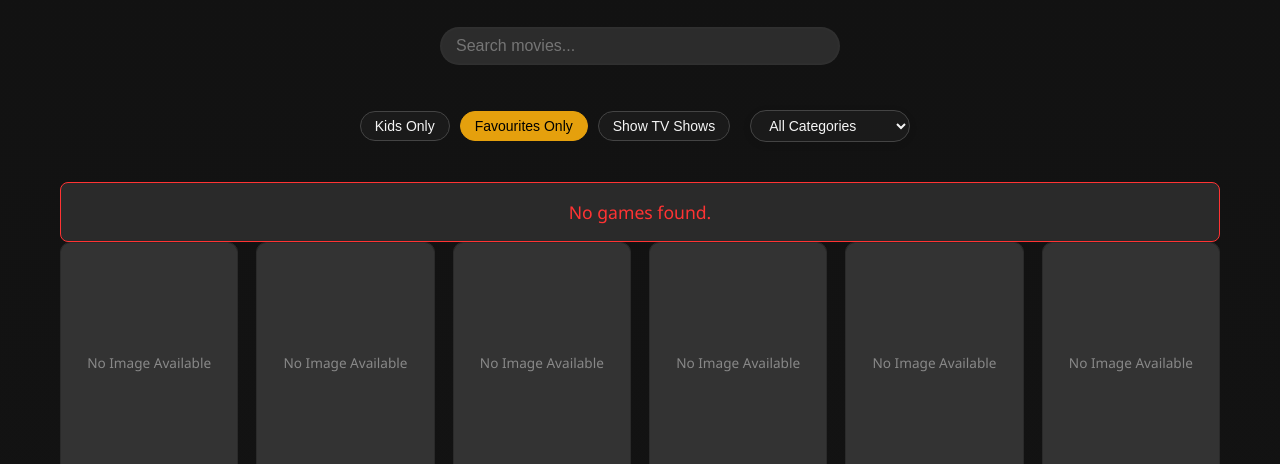
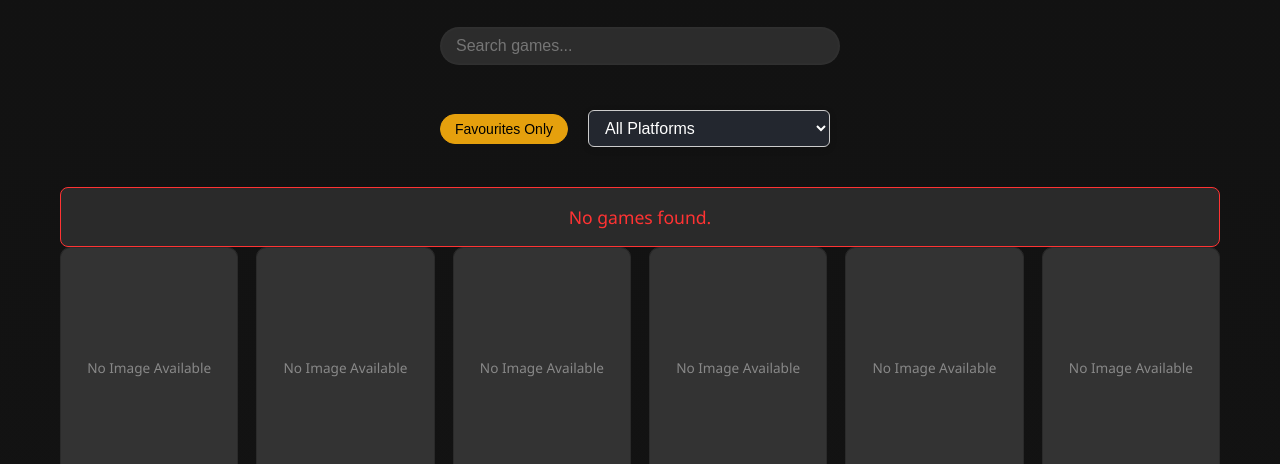
Before and after one commit to dylanwatsonsoftware/nso-list, a website: page index.html in a window 1280 px wide. Both pictures are taken after a click on the button "Favourites Only". Shown: the part 97-561 px from the top of the page. Drawn offline with Linux system fonts and the light colour scheme.

Commit message:
Add a platform filter

```diff
--- a/index.html
+++ b/index.html
@@ -3,25 +3,23 @@
 <head>
     <meta charset="UTF-8">
     <meta name="viewport" content="width=device-width, initial-scale=1.0">
-    <title>Movie List</title>
+    <title>Game List</title>
     <link rel="stylesheet" href="styles.css">
 </head>
 <body>
     <div class="container">
         <h1>NSO Games 🎮</h1>
         <div class="search-controls">
-            <input type="text" id="search" class="search-input" placeholder="Search movies..." />
+            <input type="text" id="search" class="search-input" placeholder="Search games..." />
             <div class="filter-bar">
-                <button id="filter-kids">Kids Only</button>
                 <button id="filter-favourites">Favourites Only</button>
-                <button id="filter-tvshows">Show TV Shows</button>
-                <select id="category-filter" class="category-dropdown">
-                    <option value="">All Categories</option>
+                <select id="platform-filter" class="category-dropdown">
+                    <option value="">All Platforms</option>
                 </select>
             </div>
         </div>
-        <div id="loading">Loading movies...</div>
-        <div id="error" class="error hidden">Error loading movies</div>
+        <div id="loading">Loading games...</div>
+        <div id="error" class="error hidden">Error loading games</div>
         <ul id="movie-list" class="movie-list hidden"></ul>
     </div>
     <script src="script.js"></script>
--- a/script.js
+++ b/script.js
@@ -5,10 +5,12 @@ class GameDisplay {
         this.error = document.getElementById('error');
         this.searchInput = document.getElementById('search');
         this.favouritesButton = document.getElementById('filter-favourites');
+        this.platformDropdown = document.getElementById('platform-filter');
 
         this.allGames = [];
         this.favourites = new Set(JSON.parse(localStorage.getItem('favouriteGames') || '[]'));
         this.favouritesFilterEnabled = false;
+        this.platformFilter = '';
 
         this.init();
     }
@@ -19,6 +21,7 @@ class GameDisplay {
             this.h1Title = document.querySelector('h1');
             this.setupSearch();
             this.setupFavouritesButton();
+            this.setupPlatformDropdown();
             this.setupPopState();
             this.setFiltersFromQuery();
             this.updateFilteredDisplay();
@@ -37,13 +40,22 @@ class GameDisplay {
         const response = await fetch('games.json');
         if (!response.ok) throw new Error(`HTTP error! status: ${response.status}`);
         this.allGames = await response.json();
+        this.populatePlatformDropdown();
         this.displayGames(this.allGames);
+    }
+
+    populatePlatformDropdown() {
+        if (!this.platformDropdown) return;
+        const platforms = Array.from(new Set(this.allGames.map(g => g.system).filter(Boolean))).sort();
+        this.platformDropdown.innerHTML = '<option value="">All Platforms</option>' +
+            platforms.map(p => `<option value="${this.escapeHtml(p)}">${this.escapeHtml(p)}</option>`).join('');
     }
 
     getCurrentFilters() {
         return {
             search: this.searchInput?.value || '',
-            favourites: this.favouritesFilterEnabled ? '1' : ''
+            favourites: this.favouritesFilterEnabled ? '1' : '',
+            platform: this.platformDropdown?.value || ''
         };
     }
 
@@ -51,6 +63,8 @@ class GameDisplay {
         const params = new URLSearchParams(window.location.search);
         this.searchInput.value = params.get('search') || '';
         this.favouritesFilterEnabled = params.get('favourites') === '1';
+        this.platformFilter = params.get('platform') || '';
+        if (this.platformDropdown) this.platformDropdown.value = this.platformFilter;
         this.favouritesButton.textContent = 'Favourites Only';
         if (this.favouritesFilterEnabled) {
             this.favouritesButton.classList.add("active");
@@ -93,8 +107,18 @@ class GameDisplay {
         });
     }
 
+    setupPlatformDropdown() {
+        if (!this.platformDropdown) return;
+        this.platformDropdown.addEventListener('change', () => {
+            this.platformFilter = this.platformDropdown.value;
+            this.updateFilteredDisplay();
+            this.updateHistory();
+        });
+    }
+
     updateFilteredDisplay() {
         const query = this.searchInput?.value.trim().toLowerCase() || '';
+        const platform = this.platformDropdown?.value || '';
         let filtered = this.allGames.filter(game => {
             const name = game.name || '';
             const system = game.system || '';
@@ -104,8 +128,9 @@ class GameDisplay {
             const allValues = [name, system, year].join(' ').toLowerCase();
             const matchesSearch = allValues.includes(query);
             const matchesFavourites = !this.favouritesFilterEnabled || isFavourite;
+            const matchesPlatform = !platform || system === platform;
 
-            return matchesSearch && matchesFavourites;
+            return matchesSearch && matchesFavourites && matchesPlatform;
         });
 
         this.displayGames(filtered);
```
